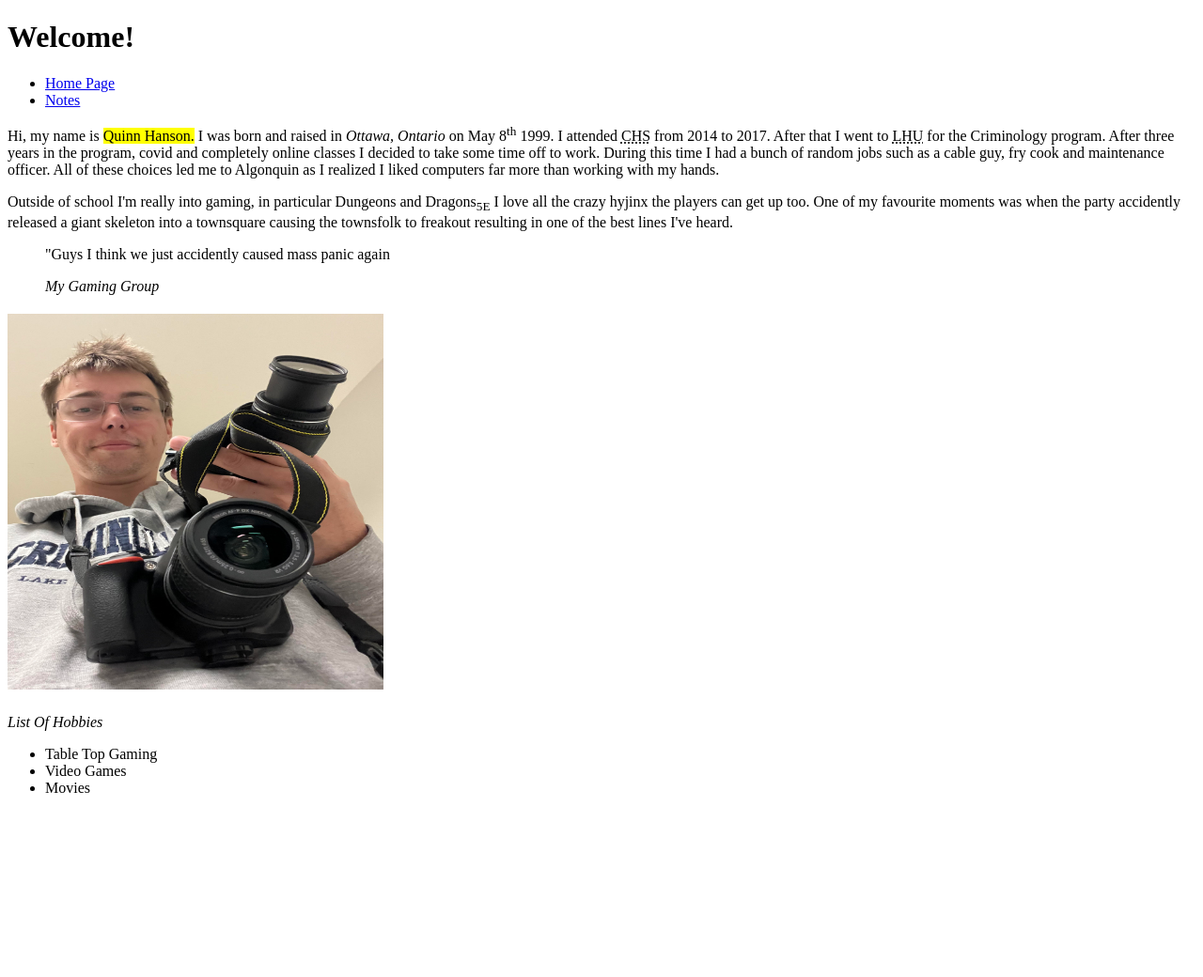
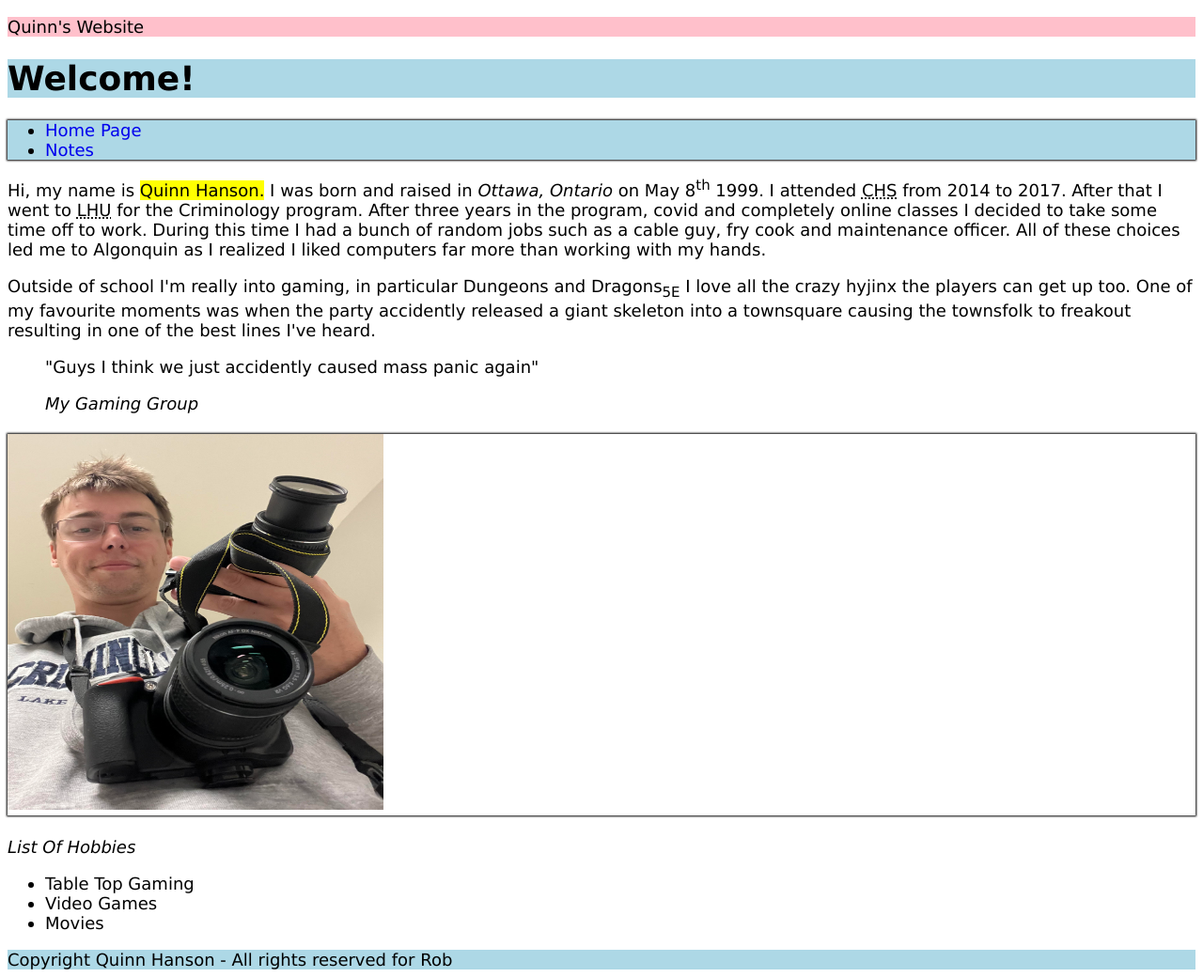
Before and after one commit to hans0243/hans0243.github.io, a plain HTML site: page html-assignment/index.html in a window 1280 px wide. Shown: the whole page at 94% size. Before the commit the page ends 864 px from the top, so only its background shows below. Drawn offline with Linux system fonts and the light colour scheme.

Commit message:
CSS file adds color and boxes to text

```diff
--- /dev/null
+++ b/Week 5/css/main.css
@@ -0,0 +1,48 @@
+/* CSS Comment */
+/* This is a comment good stuff */
+
+
+main article .underline {
+    border-bottom: 1px solid black;
+}
+
+main .underline {
+    border-bottom: 1px solid red;
+}
+
+
+body {
+    color: deeppink;
+}
+
+p {
+    font-style: italic;
+}
+
+h1. h2 {
+    font-family: Arial, Helvetica, sans-serif
+}
+
+aside p {
+    font-weight: bold;
+}
+
+.big {
+    font-size: 125%;
+}
+
+#small {
+    font-size: 50%;
+}
+/* Link Visit Hover Activate */
+a:link {
+    color:green;
+}
+
+a:visited {
+    color: black;
+}
+
+a:hover {
+    color:red;
+}
--- /dev/null
+++ b/html-assignment/css/main.css
@@ -0,0 +1,32 @@
+body{
+    font-family: Verdana, Geneva, Tahoma, sans-serif
+}
+
+body{
+    font-size: 18px;
+}
+
+h1{
+    background-color: lightblue;
+}
+
+footer{
+    background-color: lightblue;
+}
+
+.Quinn{
+    background-color: pink;
+}
+
+#MyImage{
+    box-shadow: 0px 0px 2px 1px black;
+}
+
+a{
+    text-decoration: none;
+}
+
+#LinkList{
+    background-color: lightblue;
+    box-shadow: 0px 0px 2px 1px black;
+}
--- a/html-assignment/index.html
+++ b/html-assignment/index.html
@@ -4,10 +4,16 @@
     <meta charset="UTF-8">
     <meta name="viewport" content="width=device-width, initial-scale=1.0">
     <title>About me:Quinn Hanson</title>
+    <link href="css/main.css" rel="stylesheet">
 </head>
+<header>
+    <p class="Quinn">Quinn's Website</p>
+</header>
 <body>
 <h1>Welcome!</h1>
+<div id="LinkList">
 <nav>
+
     <ul>
         <li>
             <a href="index.html">Home Page</a>
@@ -18,15 +24,18 @@
 
     </ul>
 </nav>
+</div>
 <p>Hi, my name is <mark>Quinn Hanson.</mark> I was born and raised in <em>Ottawa, Ontario</em> on May 8<sup>th</sup> 1999. I attended <abbr title="Canterbury Highschool">CHS</abbr> from 2014 to 2017. After that I went to <abbr title="lakehead university">LHU</abbr> for the Criminology program. After three years in the program, covid and completely online classes I decided to take some time off to work. During this time I had a bunch of random jobs such as a cable guy, fry cook and maintenance officer. All of these choices led me to Algonquin as I realized I liked computers far more than working with my hands.</p>
-<p>Outside of school I'm really into gaming, in particular Dungeons and Dragons<sub>5E</sub> I love all the crazy hyjinx the players can get up too. One of my favourite moments was when the party accidently released a giant skeleton into a townsquare causing the townsfolk to freakout resulting in one of the best lines I've heard. <blockquote>"Guys I think we just accidently caused mass panic again</p> <cite>My Gaming Group</cite> </blockquote>
+<p>Outside of school I'm really into gaming, in particular Dungeons and Dragons<sub>5E</sub> I love all the crazy hyjinx the players can get up too. One of my favourite moments was when the party accidently released a giant skeleton into a townsquare causing the townsfolk to freakout resulting in one of the best lines I've heard. <blockquote>"Guys I think we just accidently caused mass panic again"</p> <cite>My Gaming Group</cite> </blockquote>
 <h2>
-<img src="images/QuinnSelfie.png" alt="Image of the website creator,Quinn" width="400" height="400">
+<div id="MyImage">
+    <img src="images/QuinnSelfie.png" alt="Image of the website creator,Quinn" width="400" height="400">
+</div>
 </h2>
     <p>
         <em>List Of Hobbies</em>
     </p>
-
+ <div id="HobbyList">
     <nav>
                 <ul>
                     <li>
@@ -39,7 +48,10 @@
                         <a>Movies</a>
                     </li>
                  </ul>
-</nav>
-
+    </nav>
+</div>
+<footer>
+    Copyright Quinn Hanson - All rights reserved for Rob
+</footer>
 </body>
 </html>
```
Also changed, not shown: Week 5/index.html (added, +49 -0 lines).
